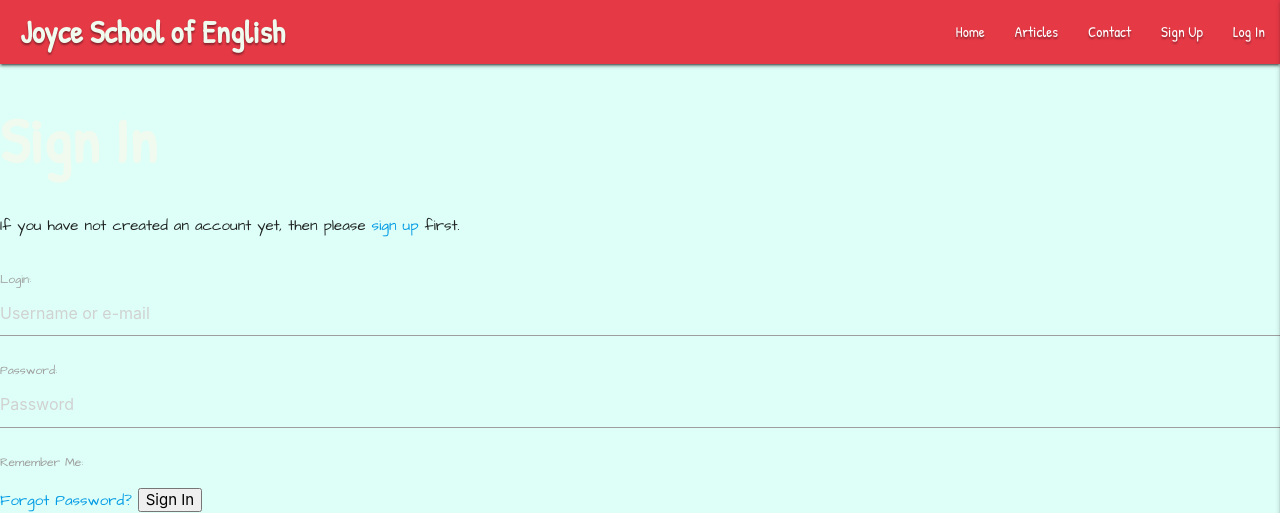
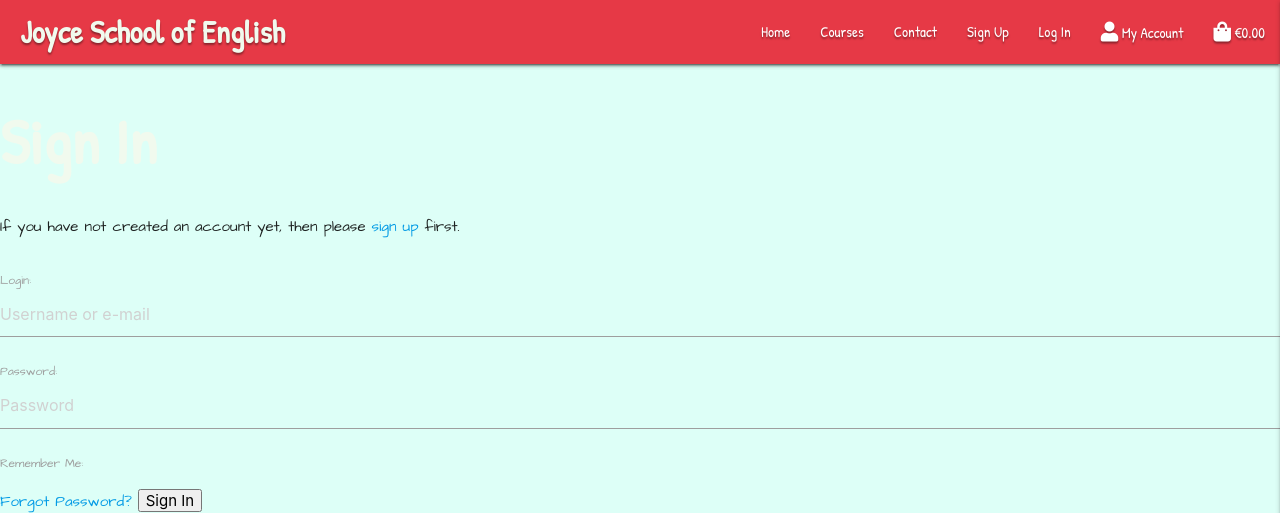
Before and after one commit to AideenM12/Joyce-English-School-MS4, a Django app: page /accounts/login/ in a window 1280 px wide. Shown: the top 513 px of the page. Run offline with Django 3.2, Linux system fonts and the light colour scheme; some libraries are stand-ins or nearby versions.

Commit message:
Add account, product management and bag links to navigation

```diff
--- a/templates/includes/main-nav.html
+++ b/templates/includes/main-nav.html
@@ -4,7 +4,7 @@
        <a href="#" data-target="mobile-demo" class="sidenav-trigger right"><i class="fas fa-bars"></i></a>
        <ul class="right hide-on-med-and-down">
           <li><a href="#" >Home</a></li>
-          <li><a href="#">Articles</a></li>
+          <li><a href="#">Courses</a></li>
           <li><a href="#">Contact</a></li>
           {% if session.user %}
           <li><a href="#">Profile</a></li>
@@ -12,9 +12,7 @@
           {% if session.user|lower == "admin"|lower %}
           <li> <a class='dropdown-trigger' href='#' data-target='dropdown1'>Topics/Further Reading<i class="fas fa-caret-down"></i></a></li>
           <ul id='dropdown1' class='dropdown-content center'>
-             <li><a href="#">Topics</a></li>
-             <li><a href="#">Add Topic</a></li>
-             <li><a href="#">Add Further Reading</a></li>
+            <a href="" class="dropdown-item">Product Management</a>
           </ul>
           {% else %}
           <li><a href="#">Topics</a></li>
@@ -23,6 +21,26 @@
           {% else %}
           <li><a href="{% url 'account_signup' %}">Sign Up</a></li>
           <li><a href="{% url 'account_login' %}">Log In</a></li>
+          <li class="list-inline-item dropdown">
+            <a href="#" id="user-options" data-toggle="dropdown" aria-haspopup="true" aria-expanded="false">
+
+                    <i class="fas fa-user fa-lg"></i>
+                    My Account
+
+            </a>
+            <li class="list-inline-item">
+               <a class="{% if grand_total %}text-info font-weight-bold{% else %}text-black{% endif %} nav-link" href="">
+
+                       <i class="fas fa-shopping-bag fa-lg"></i>
+
+                           {% if grand_total %}
+                               ${{ grand_total|floatformat:2 }}
+                           {% else %}
+                               €0.00
+                           {% endif %}
+
+               </a>
+           </li>
           {% endif %}
        </ul>
     </div>
--- a/templates/includes/mobile-top-header.html
+++ b/templates/includes/mobile-top-header.html
@@ -3,7 +3,7 @@
        <h4 class="center-align sidenav-h4">Joyce School</h4>
     </li>
     <li><a href="#" >Home</a></li>
-    <li><a href="#">Articles</a></li>
+    <li><a href="#">Courses</a></li>
     <li><a href="#">Contact</a></li>
     {% if session.user %}
     <li><a href="#">Profile</a></li>
@@ -12,10 +12,33 @@
     {% if session.user|lower == "admin"|lower %}
     <li><a href="#">Add Topic</a></li>
     <li><a href="#">Add Further Reading</a></li>
+    <li>
+      <a href="#" >Product Management</a>
+    </li>
     {% endif %}
     <li><a href="{% url 'account_logout' %}">Log Out</a></li>
     {% else %}
     <li><a href="{% url 'account_signup' %}">Sign Up</a></li>
     <li><a href="{% url 'account_login' %}">Log In</a></li>
+    <li class="list-inline-item dropdown">
+      <a href="#" id="user-options" data-toggle="dropdown" aria-haspopup="true" aria-expanded="false">
+
+              <i class="fas fa-user fa-lg"></i>
+              My Account
+
+      </a>
+    <li class="list-inline-item">
+      <a class="{% if grand_total %}text-info font-weight-bold{% else %}text-black{% endif %} nav-link" href="">
+
+              <i class="fas fa-shopping-bag fa-lg"></i>
+
+                  {% if grand_total %}
+                      ${{ grand_total|floatformat:2 }}
+                  {% else %}
+                      €0.00
+                  {% endif %}
+
+      </a>
+  </li>
     {% endif %}
  </ul>
```
